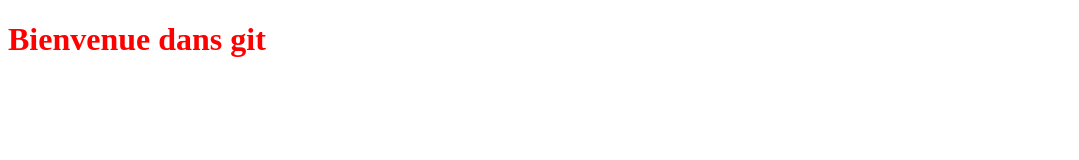
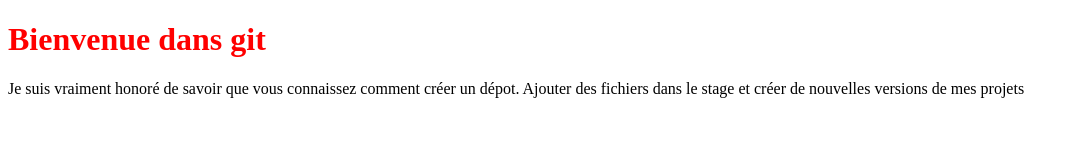
Before and after one commit to Nicanor2001/SEAPP, a plain HTML site: page index.html in a window 1280 px wide. Shown: the whole page, without its empty margins (0-1079 px from the left). Drawn offline with Linux system fonts and the light colour scheme.

Commit message:
Change index html file

```diff
--- a/index.html
+++ b/index.html
@@ -9,5 +9,8 @@
 </head>
 <body>
     <h1>Bienvenue dans git</h1>
+    <p>Je suis vraiment honoré de savoir que vous connaissez comment créer un dépot. Ajouter des fichiers dans le stage et créer de nouvelles
+        versions de mes projets
+    </p>
 </body>
 </html>
```
